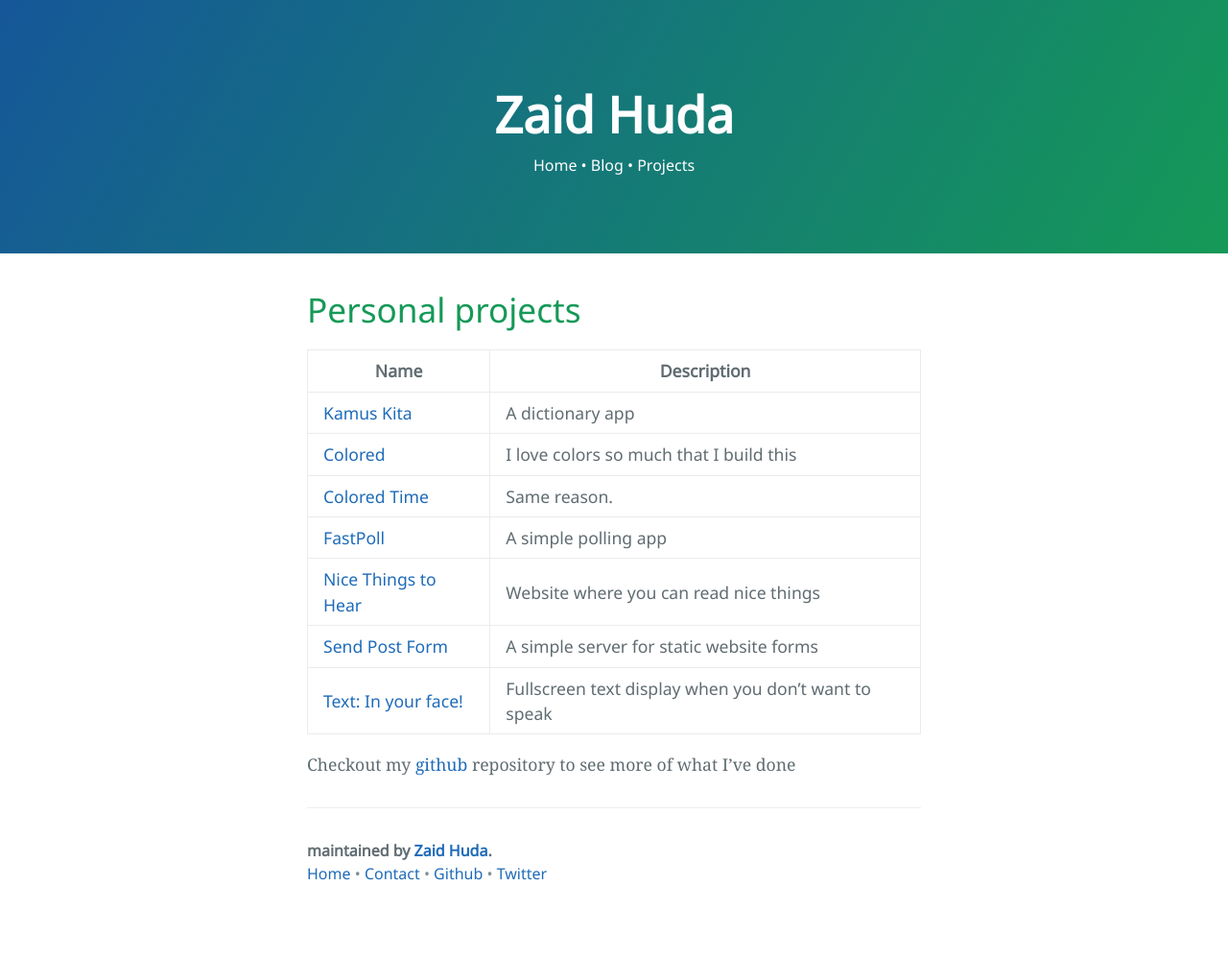
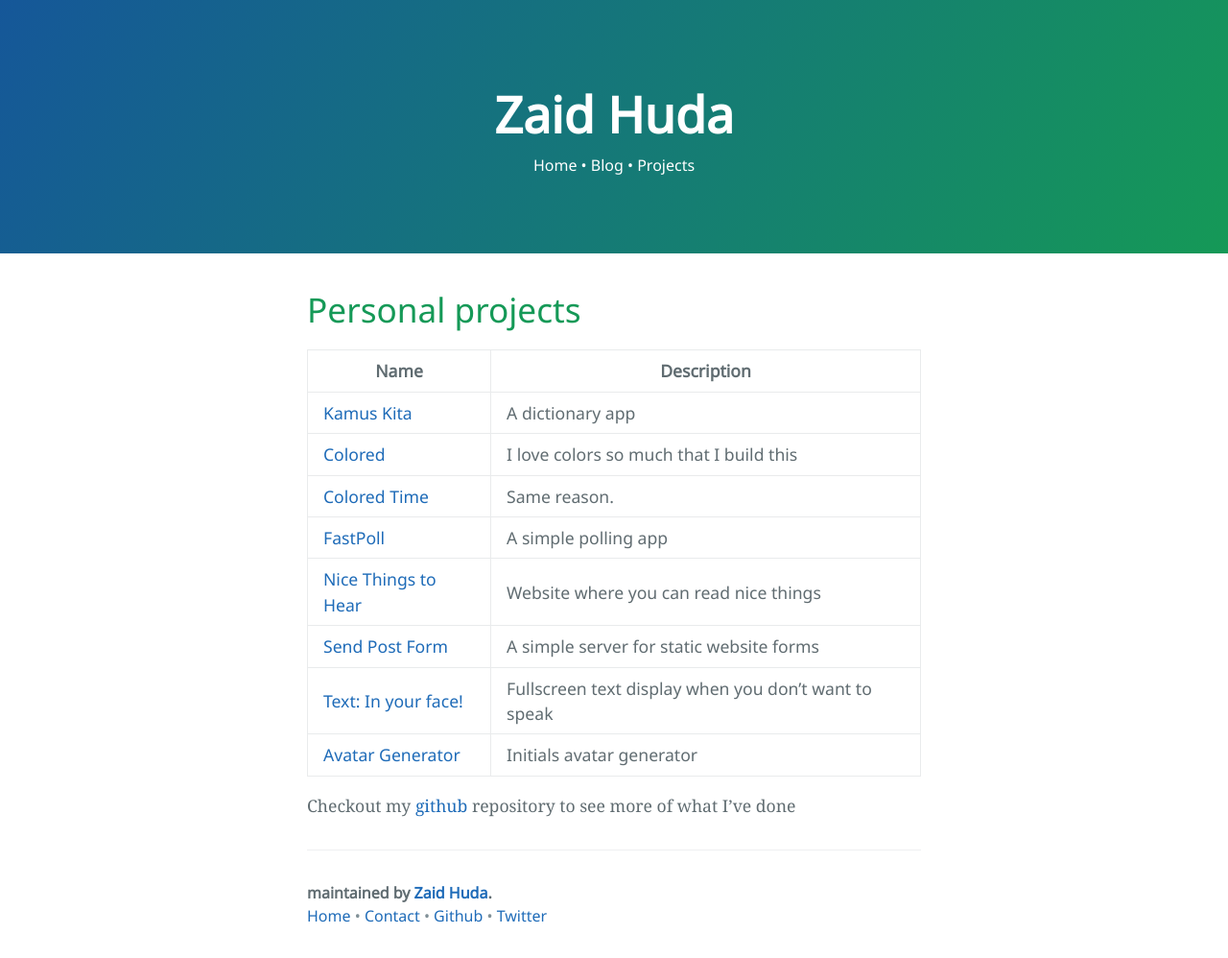
Before and after one commit to hudadiaz/myblog, a Jekyll site: the page built from projects.md, in a window 1280 px wide. Shown: the whole page at 96% size. Built offline with Jekyll 4.4.1, drawn with Linux system fonts in a browser that asks for light colours; before the commit the page ends 954 px from its top, so only the background shows below that.

Commit message:
Added Avatar Generator to projects

```diff
--- a/projects.md
+++ b/projects.md
@@ -15,5 +15,6 @@ published: true
 |[Nice Things to Hear](https://nicethingstohear.zaidhuda.com/)|Website where you can read nice things|
 |[Send Post Form](https://sendpostform.zaidhuda.com/)|A simple server for static website forms|
 |[Text: In your face!](https://inyourface.zaidhuda.com/)|Fullscreen text display when you don't want to speak|
+|[Avatar Generator](https://avatar.zaidhuda.com/)|Initials avatar generator|
 
 Checkout my [github](https://github.com/hudadiaz) repository to see more of what I've done
```
